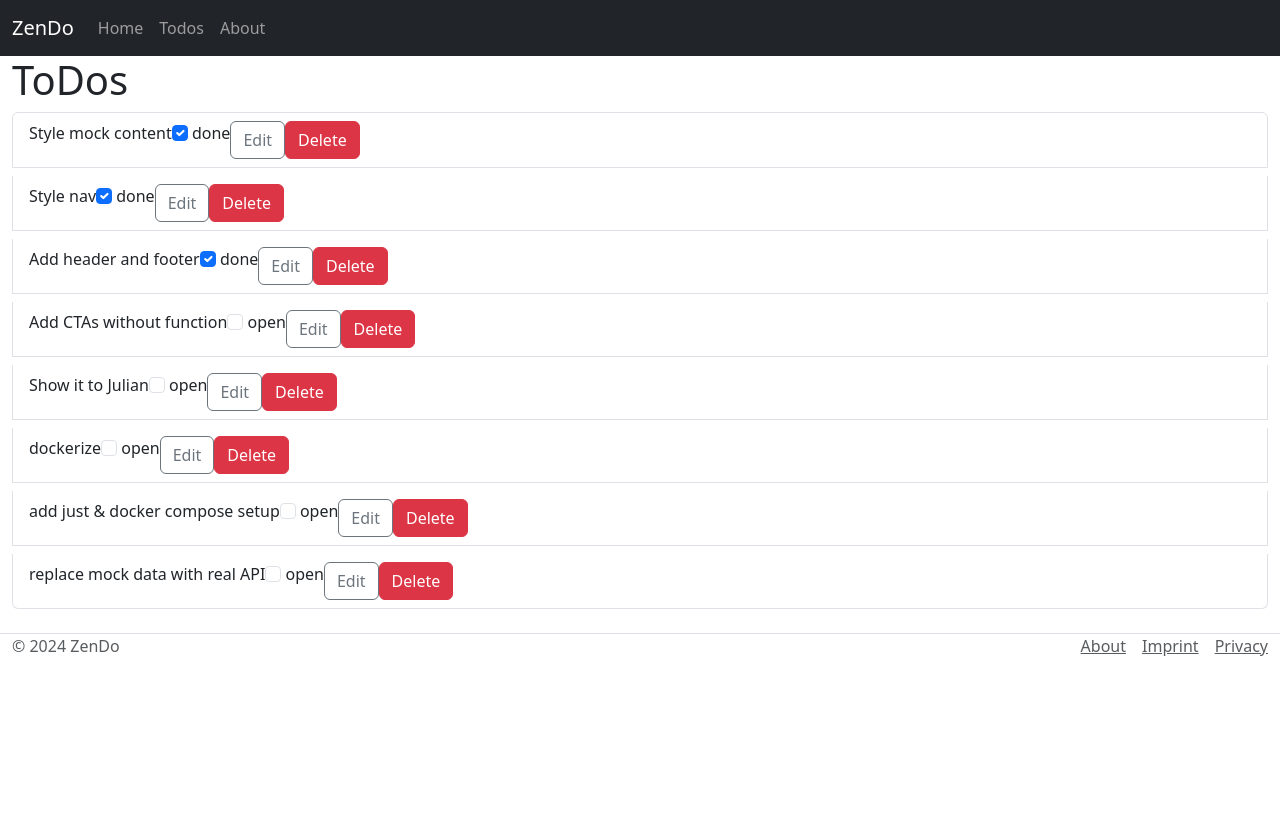
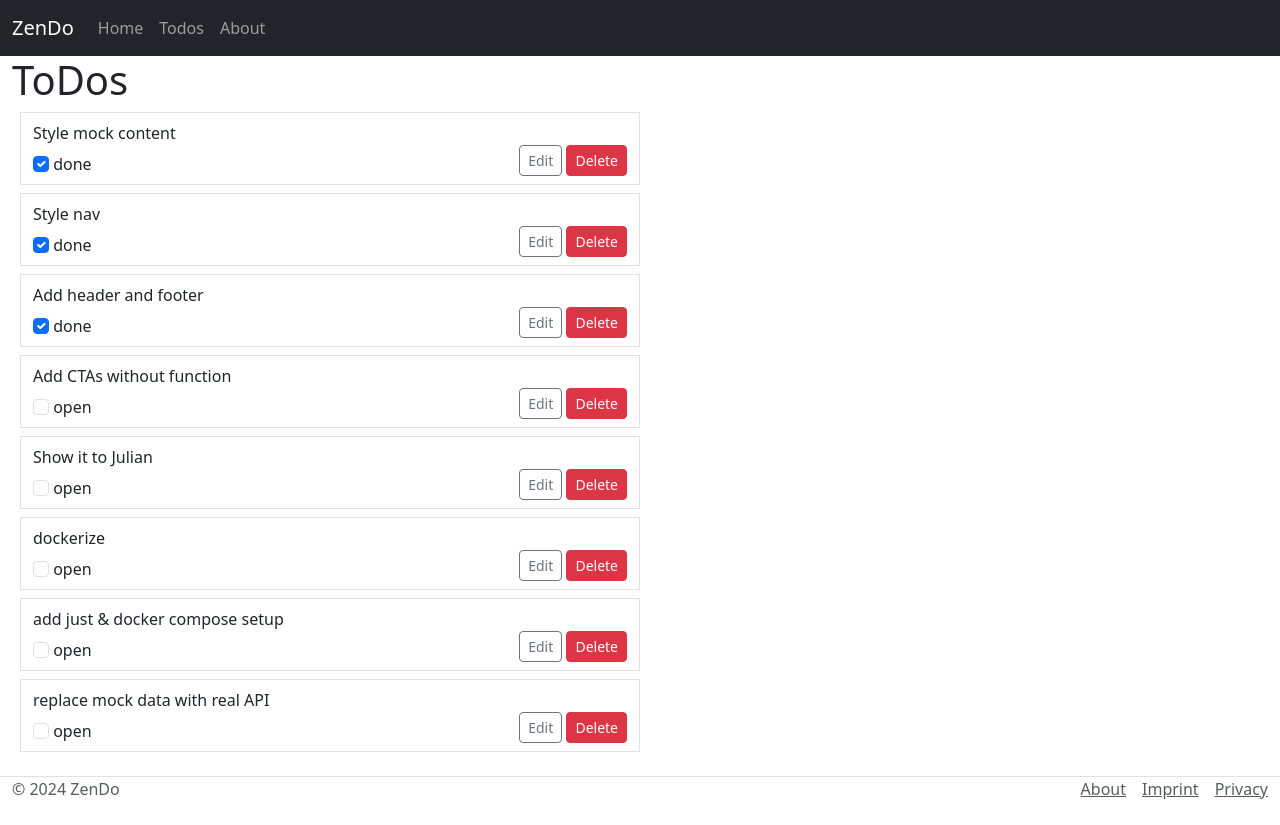
Before and after one commit to m1rm/ZenDo, a SvelteKit app in the folder svelteApp/: page /todos in a window 1280 px wide. Before the commit the page ends 800 px from the top, so only its background shows below. Built offline with nearby package versions, Linux system fonts and the light colour scheme.

Commit message:
fix layout using row/col/flex

```diff
--- a/svelteApp/src/routes/todos/+page.svelte
+++ b/svelteApp/src/routes/todos/+page.svelte
@@ -3,21 +3,23 @@
 </script>
 
 <h1>ToDos</h1>
-
-<div class="list-group gap-2">
+<div class="row m-2 gap-2">
     {#each data.todos as todo}
-        <div class="list-group-item d-flex">
-        <span class="d-block">
+        <div class="col-12 col-sm-6 border d-flex flex-column">
+            <span class="mt-2">
             { todo.text }
             </span>
+
+            <div class="d-flex justify-content-between align-items-end gap-2 mb-2">
                 <label>
                     <input class="form-check-input flex-shrink-0" type="checkbox" checked="{todo.status === 'done'}">
                     { todo.status }
                 </label>
-
-            <button class="btn btn-outline-secondary" type="button">Edit</button>
-            <button class="btn btn-primary btn-danger" type="button">Delete</button>
-
+                <div>
+                    <button class="btn btn-sm btn-outline-secondary" type="button">Edit</button>
+                    <button class="btn btn-sm btn-primary btn-danger" type="button">Delete</button>
+                </div>
+            </div>
         </div>
 
     {/each}
```
Lines whose indentation alone changed are shown as unchanged.
